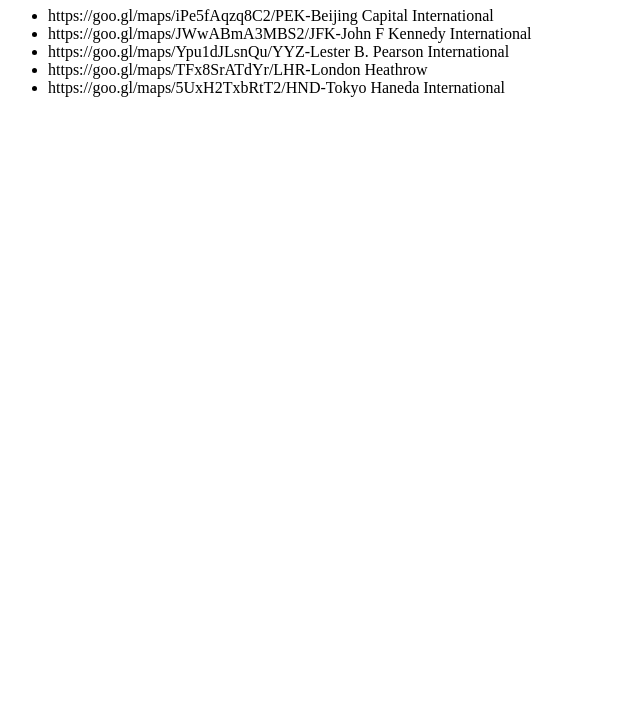
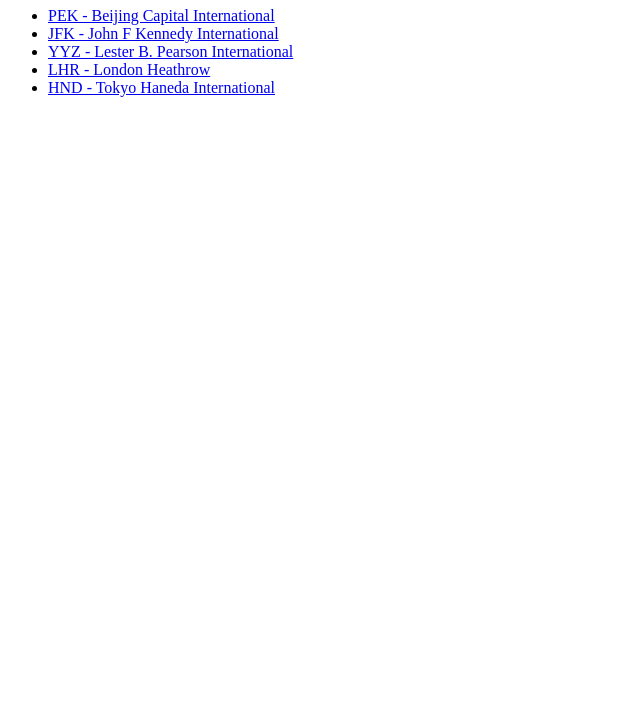
Before and after one commit to WJLinstead/COMP1073-Lab1, a plain HTML site: page index.html in a window 1280 px wide. Shown: the part 73-800 px from the top of the page, without its empty margins (0-640 px from the left). Drawn offline with Linux system fonts and the light colour scheme.

Commit message:
Add files via upload

```diff
--- a/index.html
+++ b/index.html
@@ -41,7 +41,8 @@
         	// 4. Get the Google Maps short URL from the string, using the character index number of the comma (use above var, commaLocation), and store it as a variable, called googleUrl
             var googleUrl = input.slice(-36,-4);
         	// 5. Build a new string that is an HTML hyperlink, using the Google Maps URL (googleUrl) as the href, the airport code (airportCode), a dash (-), the airport name (airportName), and set it as the value of the result variable (var result = ...) (hint - use concatenation to build out each part of the HTML anchor element, taking care to use the right quotes)
-        	var result = googleUrl.concat("/",airportCode,"-",airportName,);
+        	var result = "<a href='" + airportCode +"'>" + airportCode + " - " + airportName + "</a>";
+
         	/* ----------------------------------------------- */
         	// Create a new list item element
         	var listItem = document.createElement('li');
```
